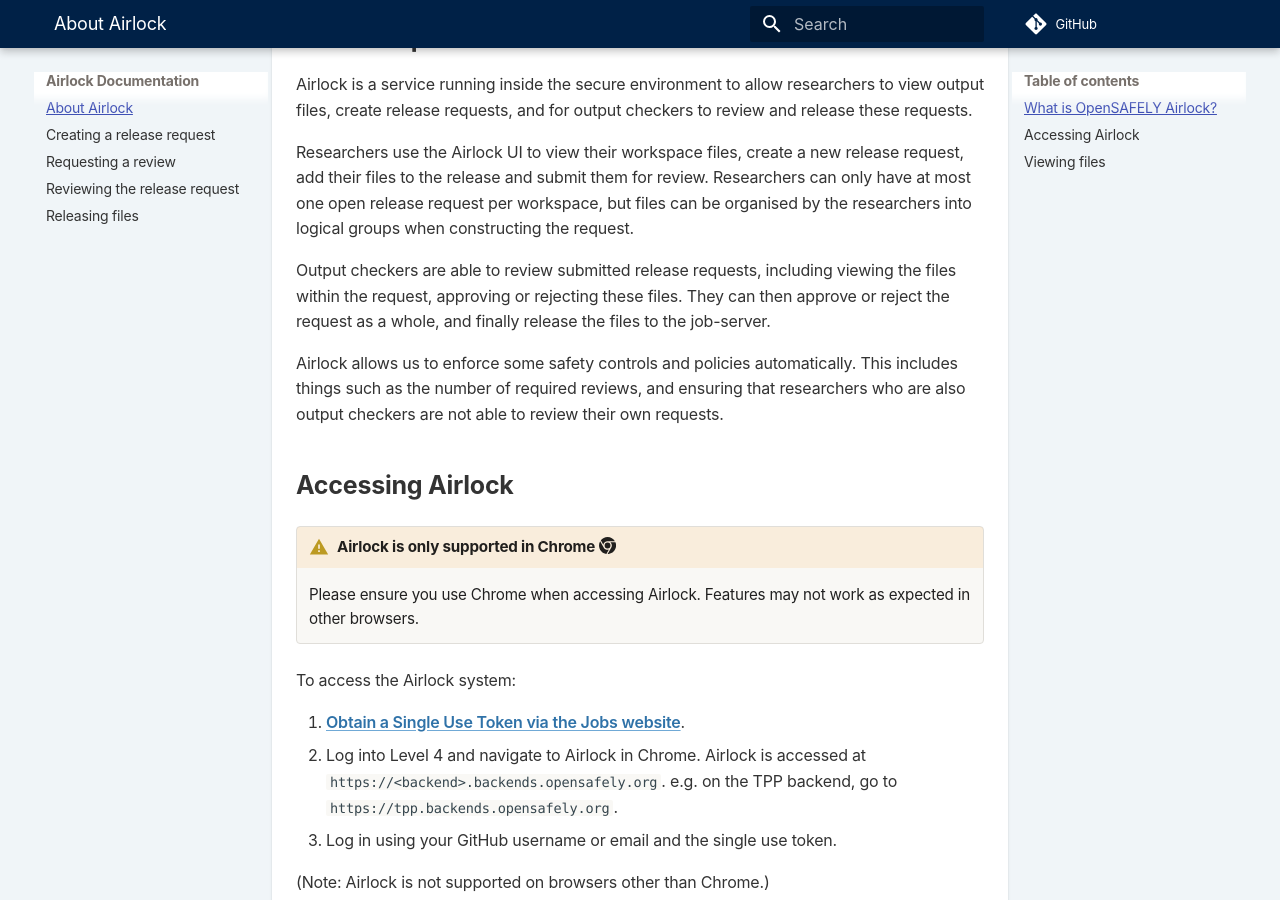
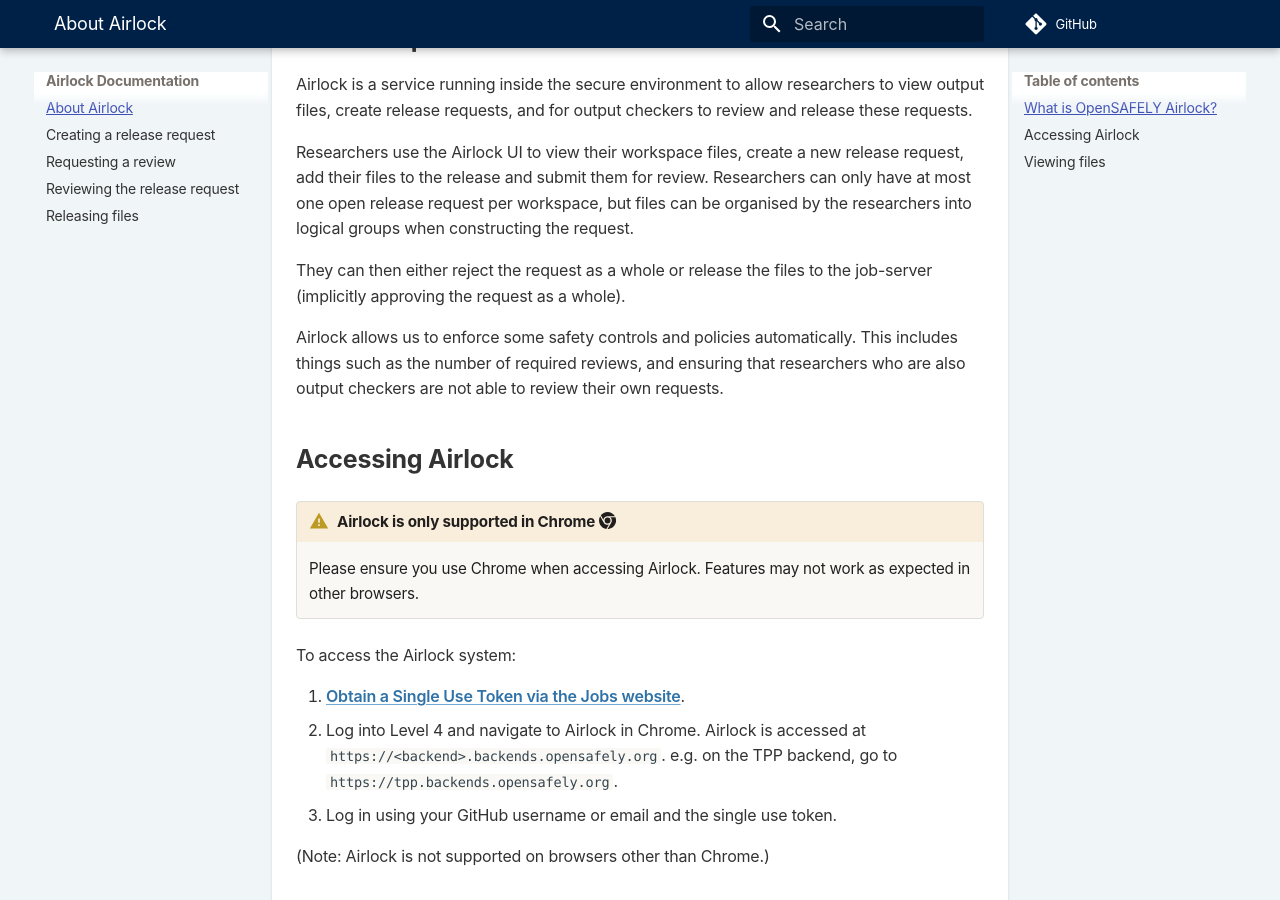
Before and after one commit to opensafely-core/airlock, an MkDocs documentation site: the page built from docs/index.md, in a window 1280 px wide and 900 px high, scrolled down 395 px. Built offline with MkDocs 1.6.1 and Material for MkDocs 9.7.7, drawn with Linux system fonts in a browser that asks for light colours; comment, search, counter and statistics services are not loaded.

Commit message:
Update docs/index.md
Co-authored-by: Tom Ward <tomward@fmail.co.uk>

```diff
--- a/docs/index.md
+++ b/docs/index.md
@@ -13,7 +13,7 @@
 
 Researchers use the Airlock UI to view their workspace files, create a new release request, add their files to the release and submit them for review. Researchers can only have at most one open release request per workspace, but files can be organised by the researchers into logical groups when constructing the request.
 
-Output checkers are able to review submitted release requests, including viewing the files within the request, approving or rejecting these files. They can then approve or reject the request as a whole, and finally release the files to the job-server.
+They can then either reject the request as a whole or release the files to the job-server (implicitly approving the request as a whole).
 
 Airlock allows us to enforce some safety controls and policies automatically. This includes things such as the number of required reviews, and ensuring that researchers who are also output checkers are not able to review their own requests.
 
```
